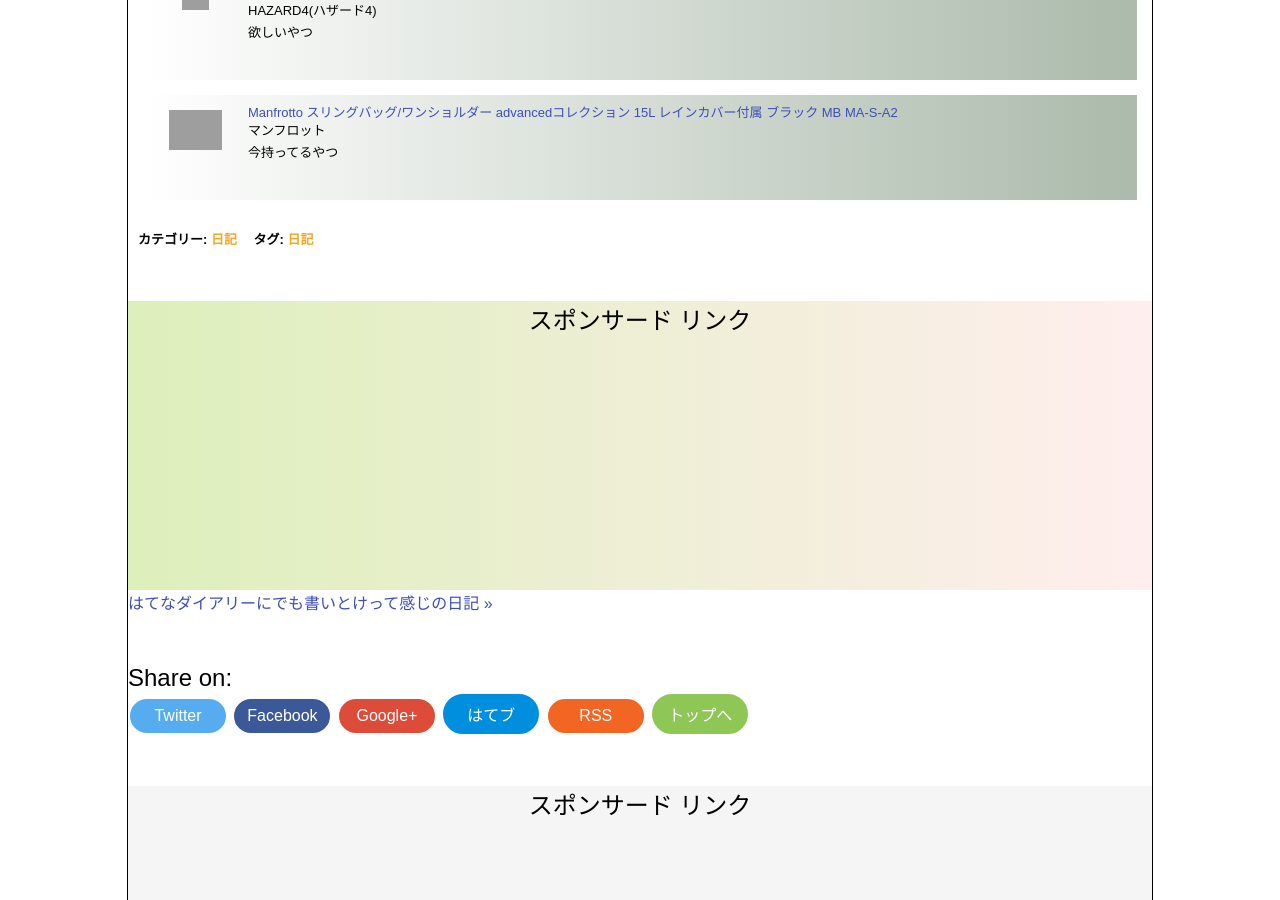
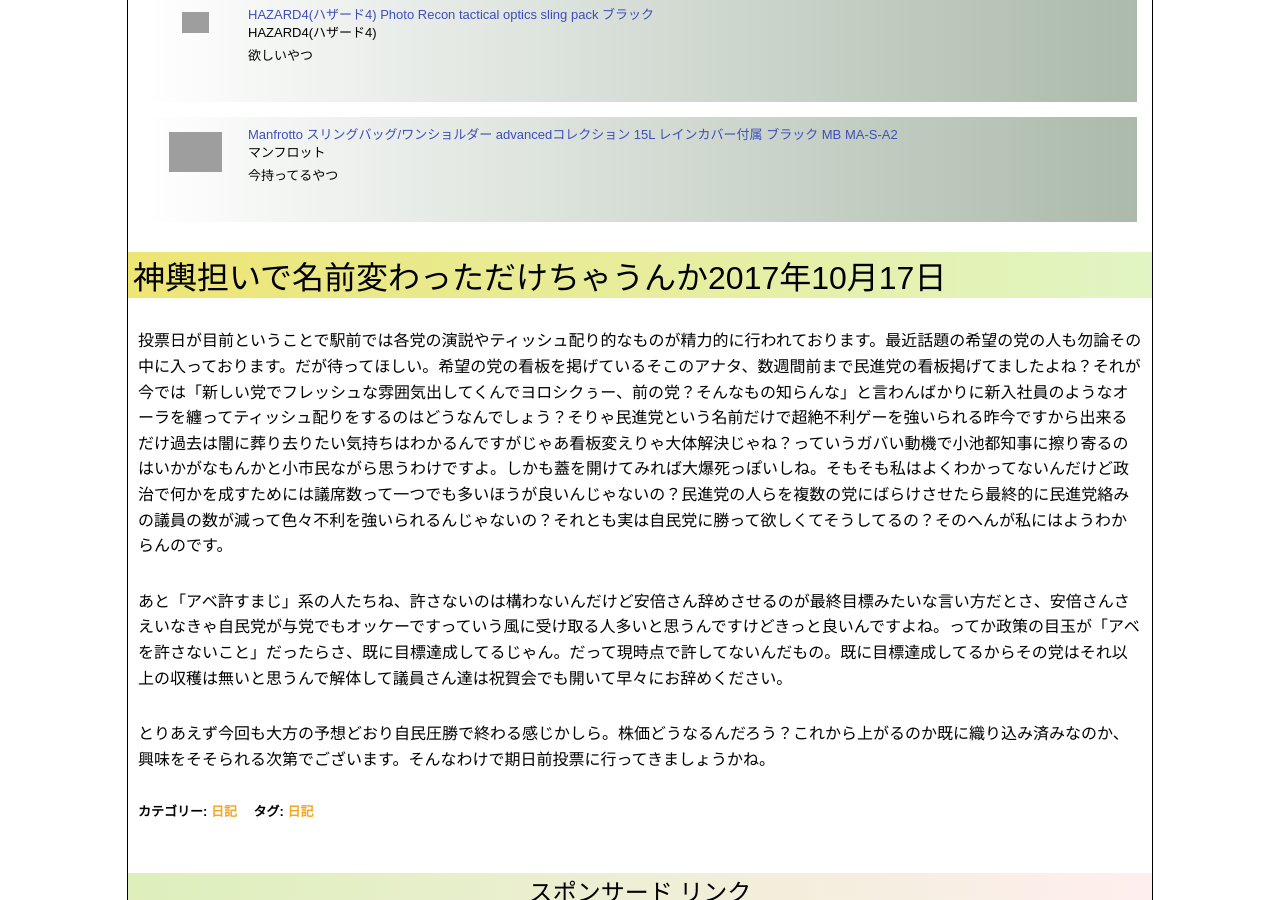
Before and after one commit to photoantenna/photoantenna.github.io, a Jekyll site: the page built from _posts/2017-10-11-diary.md, in a window 1280 px wide and 900 px high, scrolled down 2055 px. Built offline with Jekyll 4.4.1, drawn with Linux system fonts in a browser that asks for light colours; some of the changed text lies outside the part shown; grey boxes are pictures that could not be loaded.

Commit message:
2017年10月17日日記更新

```diff
--- a/_posts/2017-10-11-diary.md
+++ b/_posts/2017-10-11-diary.md
@@ -5,9 +5,9 @@ permalink: diary02
 excerpt: "日常のことや出来事に対する自分の反応を文章化していこうのコーナーです。特にテーマも設けずにつらつらと書いていくとっても楽しいコーナーです。見る人にとって楽しいコーナーかどうかは定かではありませんよー"
 categories: "日記"
 tags: "日記"
-keywords: "日記, チャーハン, カメラバッグ"
+keywords: "日記, チャーハン, カメラバッグ, 希望の党"
 mokuji: true
-update: 2017-10-12
+update: 2017-10-17
 amazon: true
 image:
   feature: diary.jpg
@@ -34,3 +34,11 @@ image:
 <div class="babylink-box"><div class="babylink-image"><a href="http://amzn.to/2ydVCXz" rel="nofollow" target="_blank"><img alt="Hazard4" src="https://images-fe.ssl-images-amazon.com/images/I/414fEyCeBrL._SL75_.jpg" width="27" height="75" /></a></div><div class="babylink-info"><div class="babylink-title"><a href="http://amzn.to/2ydVCXz" rel="nofollow" target="_blank">HAZARD4(ハザード4) Photo Recon tactical optics sling pack ブラック</a></div><div class="babylink-manufacturer">HAZARD4(ハザード4)</div><div class="babylink-description">欲しいやつ</div></div><div class="booklink-footer" style="clear: left"></div></div>
 
 <div class="babylink-box"><div class="babylink-image"><a href="http://amzn.to/2hD62pd" rel="nofollow" target="_blank"><img alt="マンフロット" src="https://images-fe.ssl-images-amazon.com/images/I/41LdirUZdIL._SL75_.jpg" width="53" height="75" /></a></div><div class="babylink-info"><div class="babylink-title"><a href="http://amzn.to/2hD62pd" rel="nofollow" target="_blank">Manfrotto スリングバッグ/ワンショルダー advancedコレクション 15L レインカバー付属 ブラック MB MA-S-A2</a></div><div class="babylink-manufacturer">マンフロット</div><div class="babylink-description">今持ってるやつ</div></div><div class="booklink-footer" style="clear: left"></div></div>
+
+### 神輿担いで名前変わっただけちゃうんか2017年10月17日
+
+投票日が目前ということで駅前では各党の演説やティッシュ配り的なものが精力的に行われております。最近話題の希望の党の人も勿論その中に入っております。だが待ってほしい。希望の党の看板を掲げているそこのアナタ、数週間前まで民進党の看板掲げてましたよね？それが今では「新しい党でフレッシュな雰囲気出してくんでヨロシクぅー、前の党？そんなもの知らんな」と言わんばかりに新入社員のようなオーラを纏ってティッシュ配りをするのはどうなんでしょう？そりゃ民進党という名前だけで超絶不利ゲーを強いられる昨今ですから出来るだけ過去は闇に葬り去りたい気持ちはわかるんですがじゃあ看板変えりゃ大体解決じゃね？っていうガバい動機で小池都知事に擦り寄るのはいかがなもんかと小市民ながら思うわけですよ。しかも蓋を開けてみれば大爆死っぽいしね。そもそも私はよくわかってないんだけど政治で何かを成すためには議席数って一つでも多いほうが良いんじゃないの？民進党の人らを複数の党にばらけさせたら最終的に民進党絡みの議員の数が減って色々不利を強いられるんじゃないの？それとも実は自民党に勝って欲しくてそうしてるの？そのへんが私にはようわからんのです。
+
+あと「アベ許すまじ」系の人たちね、許さないのは構わないんだけど安倍さん辞めさせるのが最終目標みたいな言い方だとさ、安倍さんさえいなきゃ自民党が与党でもオッケーですっていう風に受け取る人多いと思うんですけどきっと良いんですよね。ってか政策の目玉が「アベを許さないこと」だったらさ、既に目標達成してるじゃん。だって現時点で許してないんだもの。既に目標達成してるからその党はそれ以上の収穫は無いと思うんで解体して議員さん達は祝賀会でも開いて早々にお辞めください。
+
+とりあえず今回も大方の予想どおり自民圧勝で終わる感じかしら。株価どうなるんだろう？これから上がるのか既に織り込み済みなのか、興味をそそられる次第でございます。そんなわけで期日前投票に行ってきましょうかね。
```
